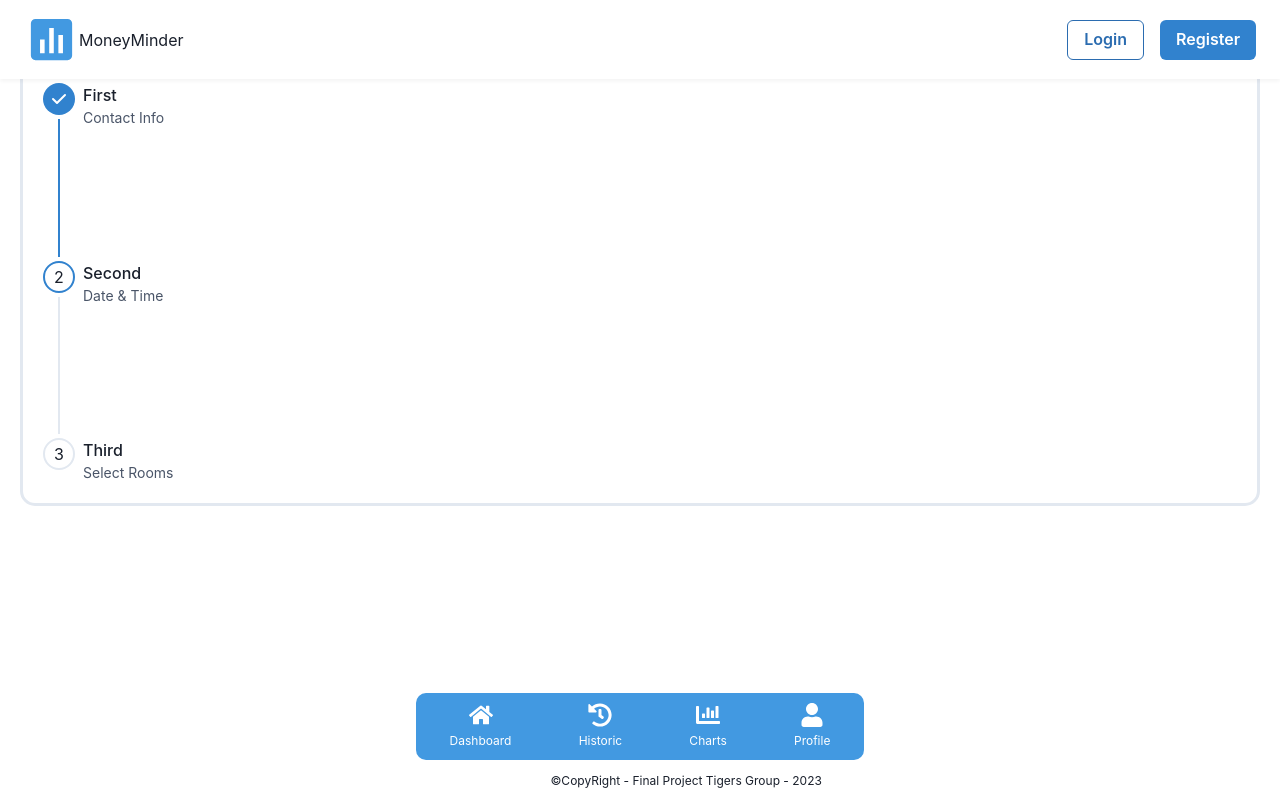
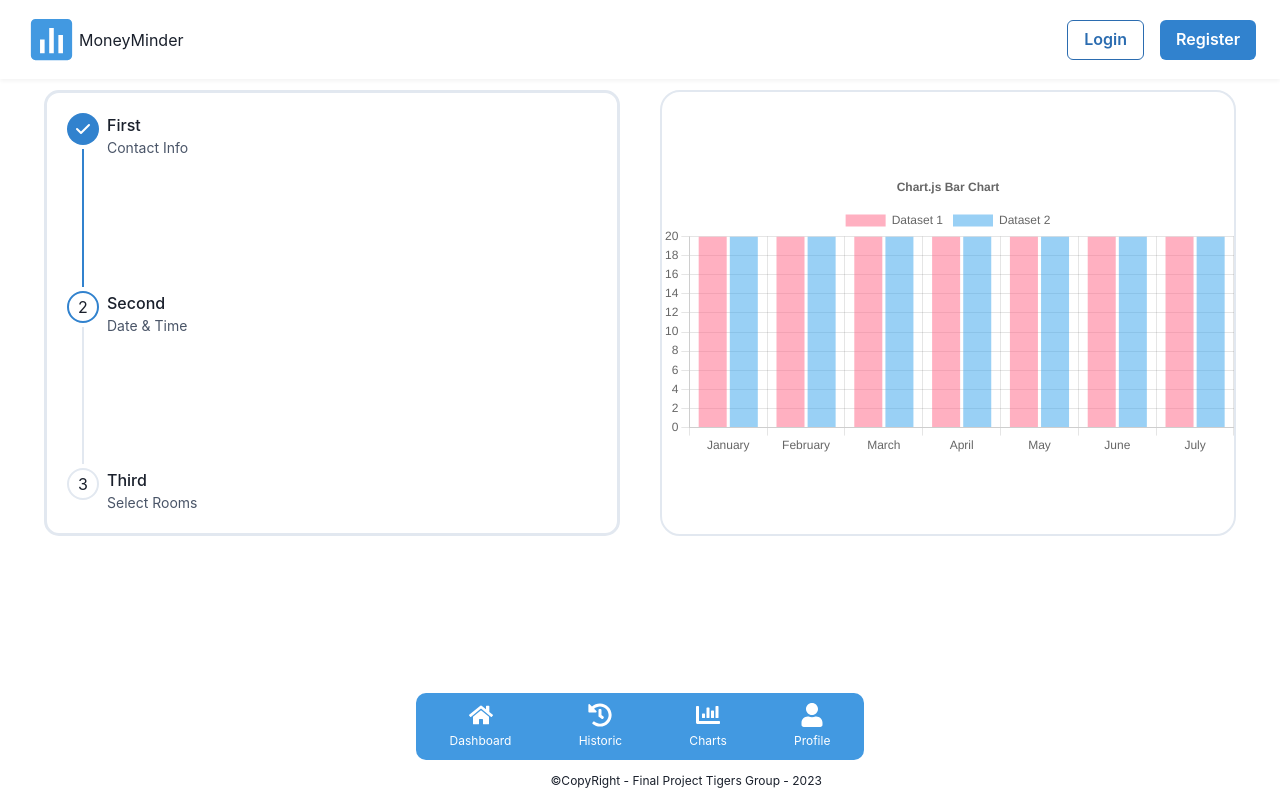
Before and after one commit to codeyourway-bootcamp/tigers-final-project, a React (Vite) app: page /dashboard in a window 1280 px wide. Built offline with nearby package versions, Linux system fonts and the light colour scheme.

Commit message:
Começando o Chart

```diff
--- a/package.json
+++ b/package.json
@@ -14,8 +14,10 @@
     "@emotion/react": "^11.11.1",
     "@emotion/styled": "^11.11.0",
     "chart.js": "^4.4.0",
+    "faker": "^6.6.6",
     "framer-motion": "^10.16.4",
     "react": "^18.2.0",
+    "react-chartjs-2": "^5.2.0",
     "react-dom": "^18.2.0",
     "react-icons": "^4.11.0",
     "react-router-dom": "^6.15.0"
--- /dev/null
+++ b/src/Components/Charts/ExpensesBarChart/index.jsx
@@ -0,0 +1,59 @@
+import "./style.css"
+import {
+  Chart as ChartJS,
+  CategoryScale,
+  LinearScale,
+  BarElement,
+  Title,
+  Tooltip,
+  Legend,
+} from 'chart.js';
+import { Bar } from 'react-chartjs-2';
+
+
+ChartJS.register(
+  CategoryScale,
+  LinearScale,
+  BarElement,
+  Title,
+  Tooltip,
+  Legend
+);
+
+export const options = {
+  responsive: true,
+  plugins: {
+    legend: {
+      position: 'top'
+    },
+    title: {
+      display: true,
+      text: 'Chart.js Bar Chart',
+    },
+  },
+};
+
+const labels = ['January', 'February', 'March', 'April', 'May', 'June', 'July'];
+
+export const data = {
+  labels,
+  datasets: [
+    {
+      label: 'Dataset 1',
+      data: labels.map(() => 20),
+      backgroundColor: 'rgba(255, 99, 132, 0.5)',
+    },
+    {
+      label: 'Dataset 2',
+      data: labels.map(() => 20),
+      backgroundColor: 'rgba(53, 162, 235, 0.5)',
+    },
+  ],
+};
+
+export default function ExpenseBarChart() {
+
+  return <div className="chart-container"> <Bar options={options} data={data} /></div>
+
+
+}
--- /dev/null
+++ b/src/Components/Charts/ExpensesBarChart/style.css
@@ -0,0 +1,9 @@
+.chart-container{
+    display:flex;
+    justify-content: center;
+    align-items: center;
+    border-width: 2px;
+    border-radius: 20px;
+    min-width: 45%;
+    margin: 20px;
+}
--- a/src/Components/HistoricList/index.jsx
+++ b/src/Components/HistoricList/index.jsx
@@ -13,7 +13,7 @@ const steps = [
     })
 
     return (
-        <div style={{borderWidth:"3px", margin:"20px", padding:"20px", borderRadius: "15px"}}>
+        <div style={{borderWidth:"3px", margin:"20px", padding:"20px", borderRadius: "15px", minWidth:"45%"}}>
       <Stepper index={activeStep} orientation='vertical' height='400px' gap='0'>
         {steps.map((step, index) => (
           <Step key={index}>
--- a/src/Components/PageContainer/index.jsx
+++ b/src/Components/PageContainer/index.jsx
@@ -1,7 +1,12 @@
 import { Box } from "@chakra-ui/react";
 import PropTypes from "prop-types";
 
-function PageContainer({ children }) {
+
+function PageContainer({ children, format }) {
+  if(format==="column") {
+    return <Box display={"flex"} justifyContent={"center"} flexDirection={"row"} paddingTop={"70px"}>{children}</Box>;
+
+  }
   return <Box paddingTop={"40px"}>{children}</Box>;
 }
 
--- a/src/Pages/Dashboard/index.jsx
+++ b/src/Pages/Dashboard/index.jsx
@@ -3,13 +3,14 @@ import HistoricList from "../../Components/HistoricList";
 import "./style.css";
 import BottomNavigate from "../../Components/BottomNavigate";
 import PageContainer from "../../Components/PageContainer";
-
+import ExpenseBarChart from "../../Components/Charts/ExpensesBarChart";
 function Dashboard() {
   return (
     <div>
       <Navbar isTransparent={false} isLandingPage={false} />
-      <PageContainer>
+      <PageContainer format={"column"}>
         <HistoricList />
+        <ExpenseBarChart/>
         <BottomNavigate />
       </PageContainer>
     </div>
```
Also changed, not shown: src/Components/Charts/ExpenseChart.Js (deleted, +0 -64 lines), src/Components/Charts/index.jsx (deleted, +0 -9 lines), 1 other file (tests, documents, lock files or other folders).
